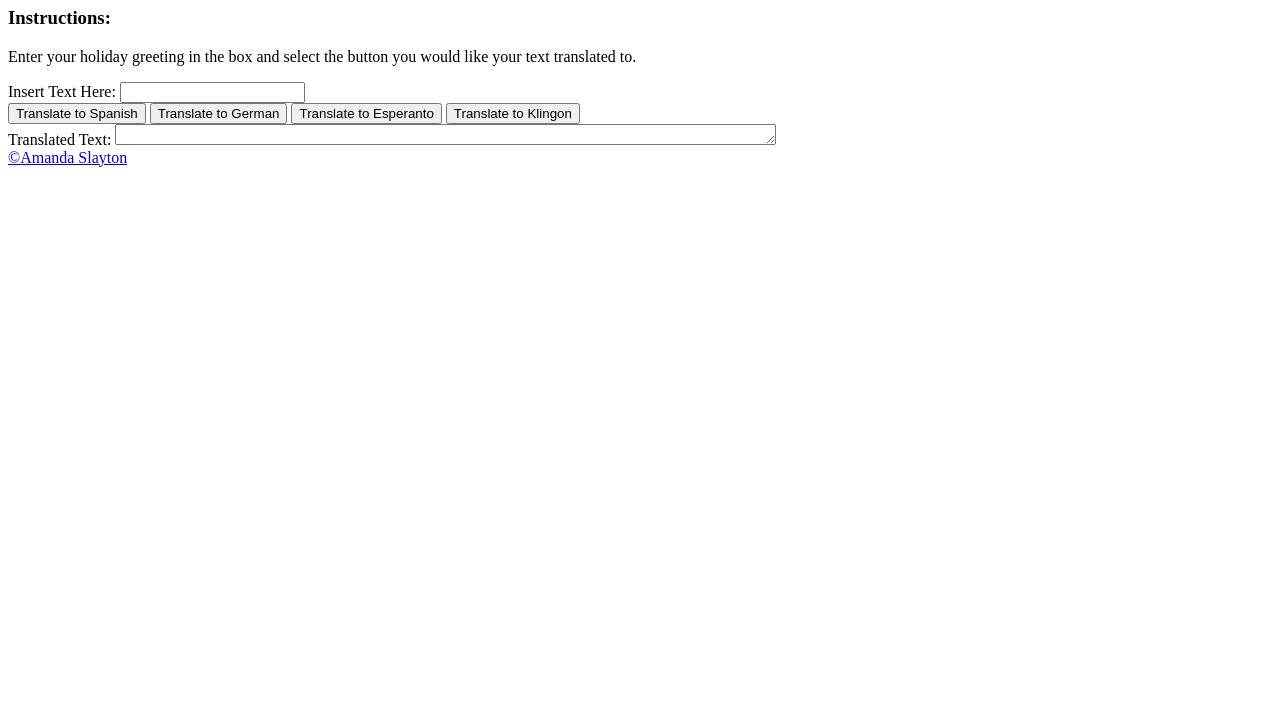
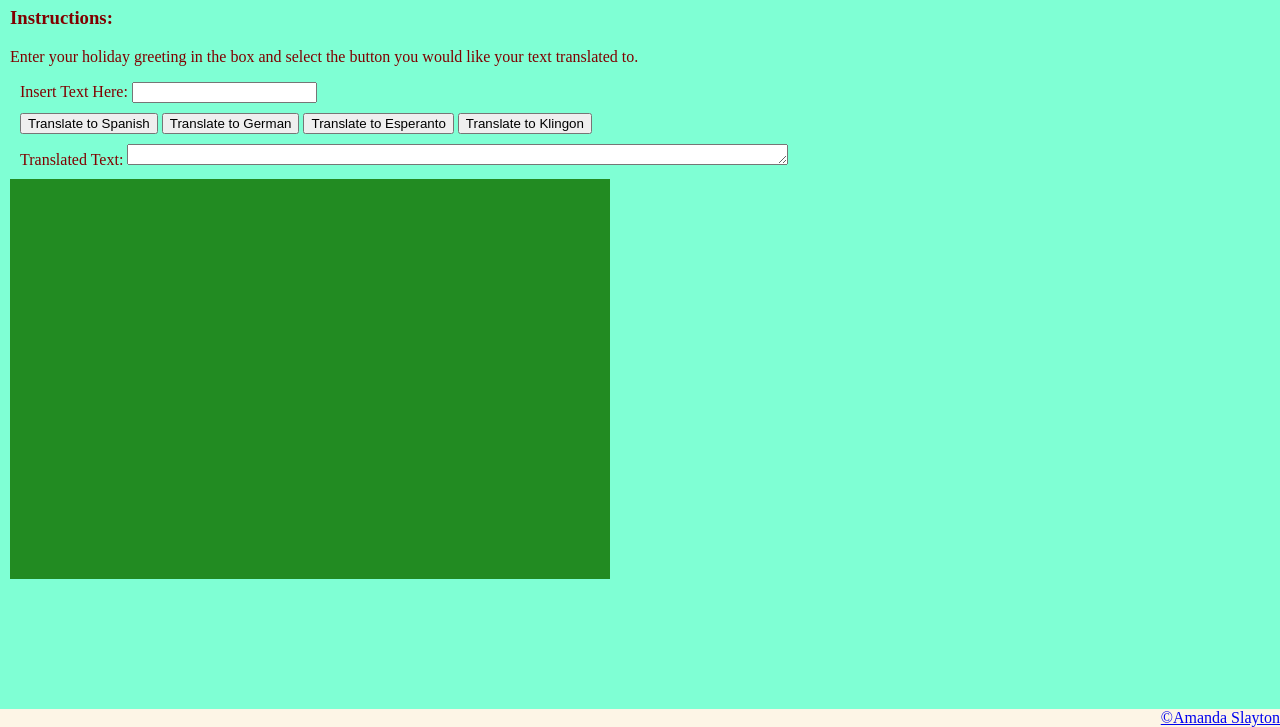
Before and after one commit to ASlayton/Holiday-Translator, a plain HTML site: page index.html in a window 1280 px wide. Shown: the part 73-800 px from the top of the page. Drawn offline with Linux system fonts and the light colour scheme.

Commit message:
added css

```diff
--- a/index.html
+++ b/index.html
@@ -3,6 +3,7 @@
   <head>
     <meta charset="UTF-8">
     <title>Language Translator</title>
+    <link rel="stylesheet" href="main.css">
   </head>
   <body>
     <header>
@@ -28,7 +29,9 @@
         <textarea name="translatedText" rows="1" cols="80" id="translatedText"></textarea>
       </div>
     </section>
+    <section id ="generatedCard">
 
+    </section>
     <footer>
       <a href="https://github.com/ASlayton">&copy;Amanda Slayton</a>
     </footer>
--- /dev/null
+++ b/main.css
@@ -0,0 +1,27 @@
+/* GENERAL STYLING */
+  body{
+    background-color: aquamarine;
+    color: maroon;
+    margin: 0;
+  }
+
+  section#generatedCard {
+    width: 600px;
+    height: 400px;
+    background-color: forestgreen;
+  }
+
+  section, div {
+    margin: 10px;
+  }
+/* HEADER/FOOTER STYLING */
+  header, footer {
+    background-color: oldLace;
+    width: 100%;
+  }
+
+  footer {
+    position: fixed;
+    bottom: 0;
+    text-align: right;
+  }
```
Also changed, not shown: images/cartoon-christmas-lights-border.jpg (added), images/christmas-border-1051893_960_720.jpg (added), images/christmas-border-3044685_960_720.png (added), images/christmas-borders-3016691_960_720.png (added), images/images (1).jpg (added), images/images.jpg (added).
